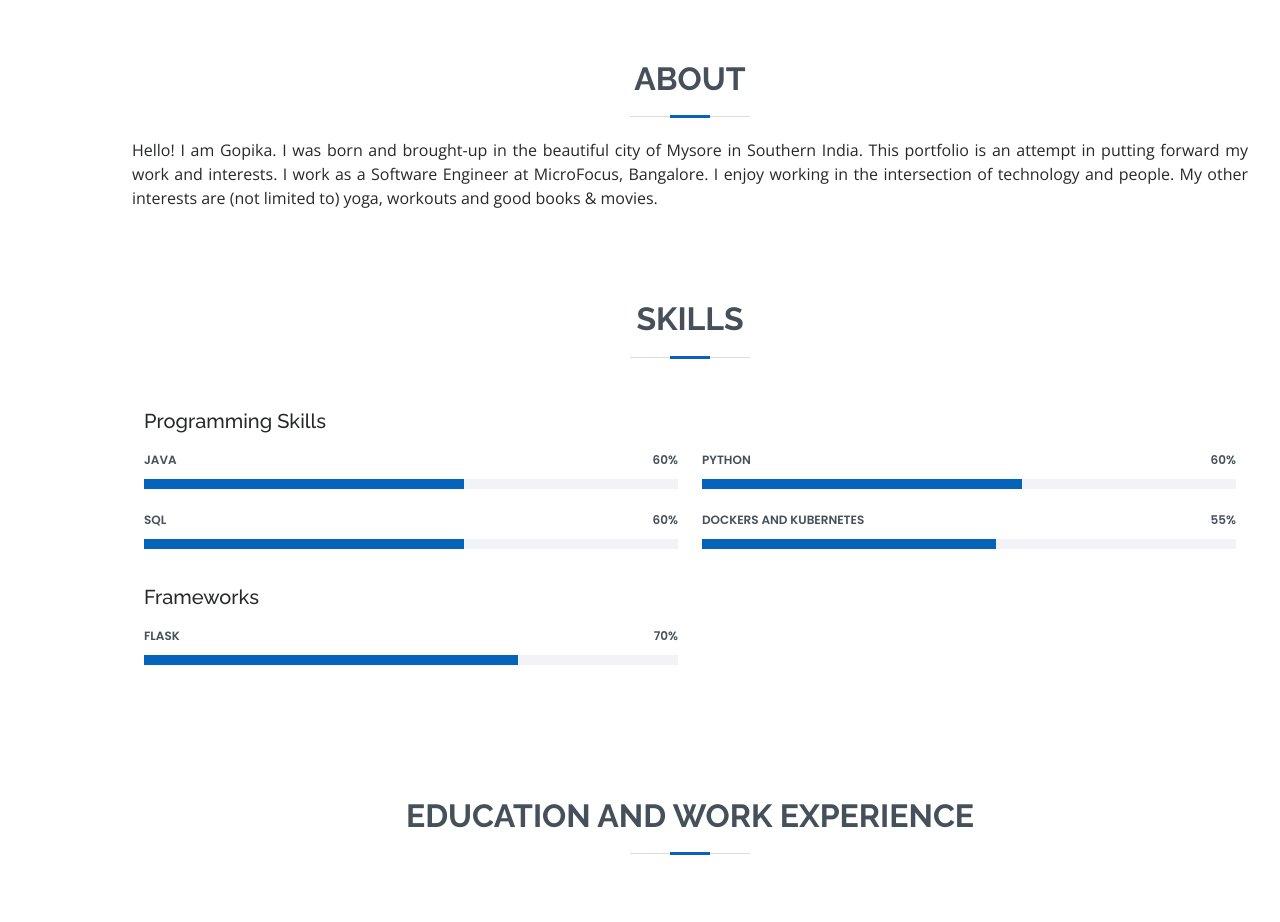
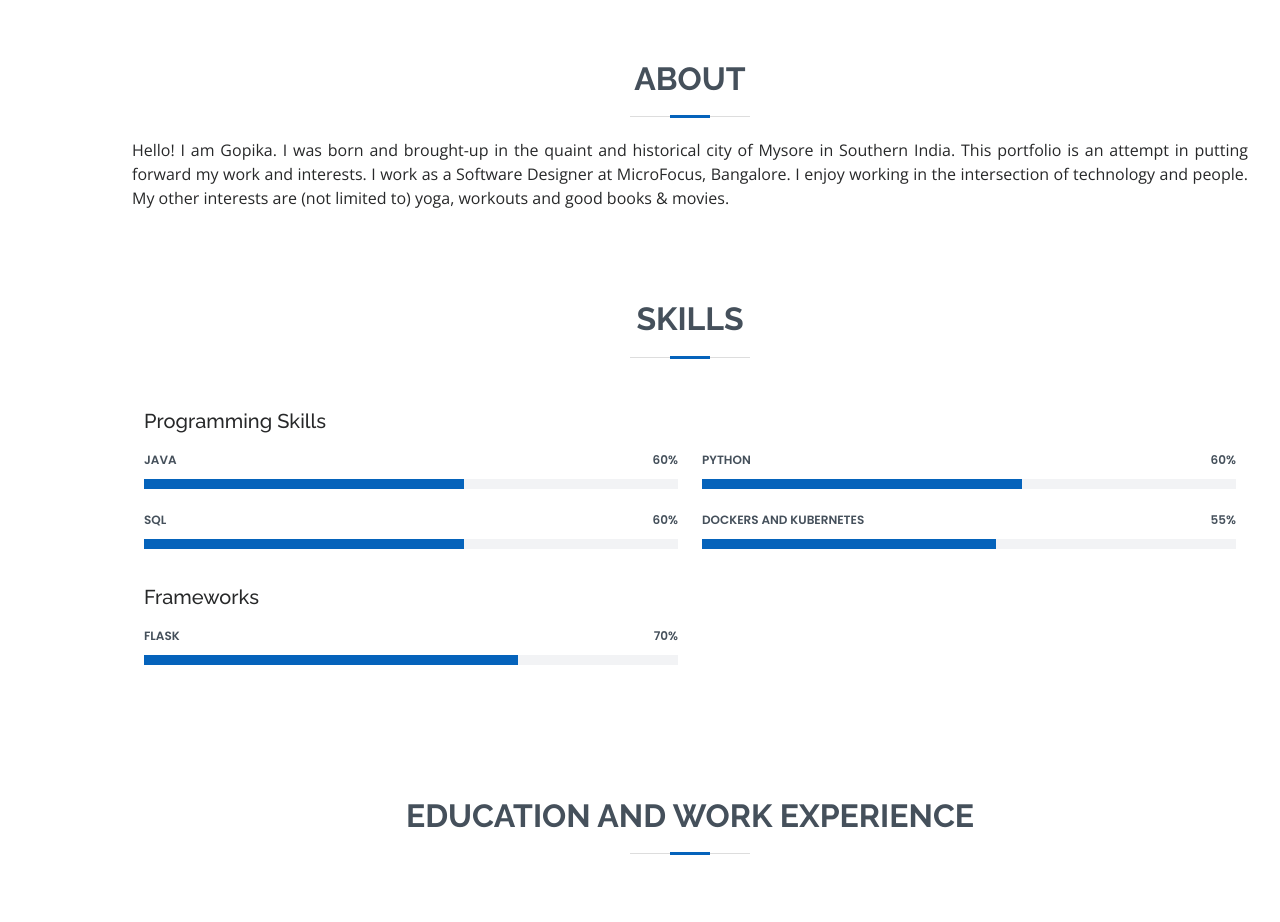
Before and after one commit to gopikakini/personal-website-v1, a plain HTML site: page index.html in a window 1280 px wide. Shown: the part 800-1722 px from the top of the page. Drawn offline with nearby package versions, Linux system fonts and the light colour scheme.

Commit message:
Update index.html

```diff
--- a/index.html
+++ b/index.html
@@ -79,9 +79,9 @@
         <div class="section-title">
           <h2>About</h2>
           <p style="text-align:justify;">Hello! I am Gopika.
-            I was born and brought-up in the beautiful city of Mysore in Southern India.
+            I was born and brought-up in the quaint and historical city of Mysore in Southern India.
             This portfolio is an attempt in putting forward my work and interests.
-            I work as a Software Engineer at MicroFocus, Bangalore.
+            I work as a Software Designer at MicroFocus, Bangalore.
             I enjoy working in the intersection of technology and people.
             My other interests are (not limited to) yoga, workouts and good books & movies.
           </p>
```
